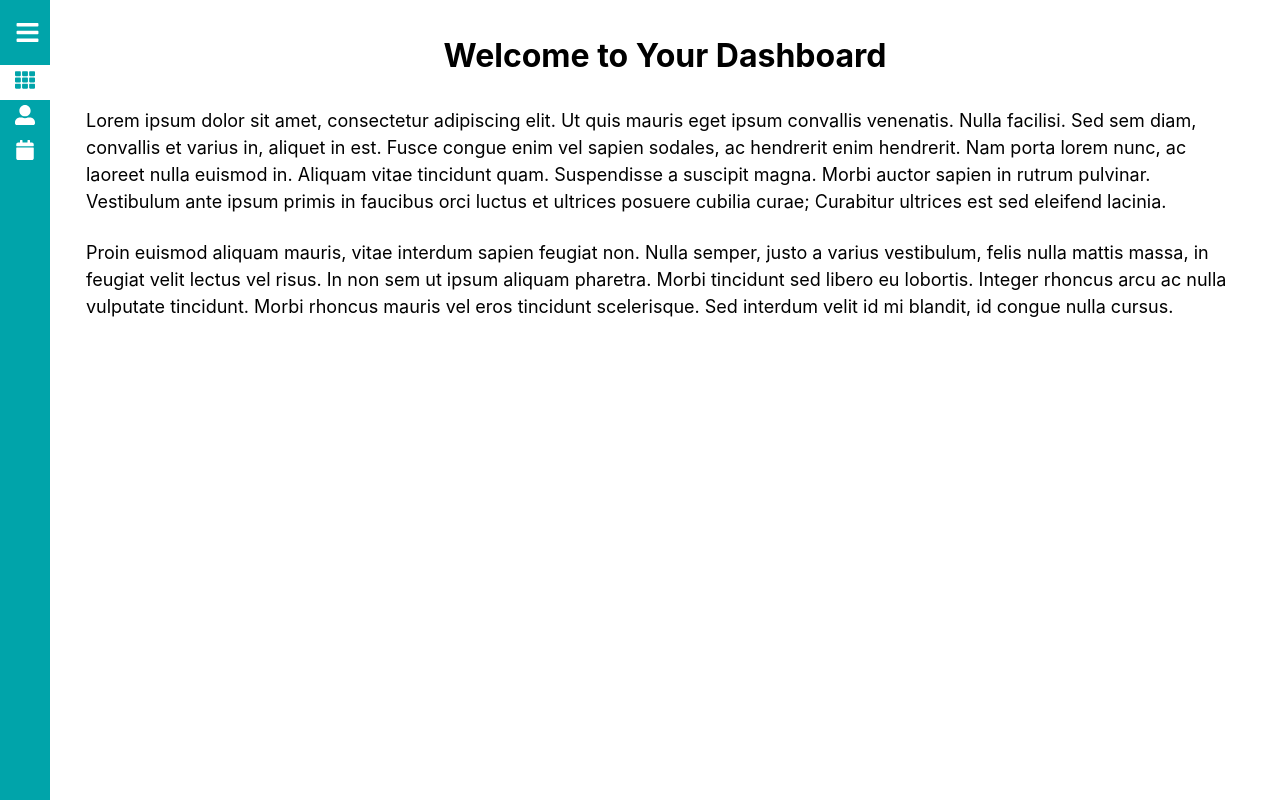
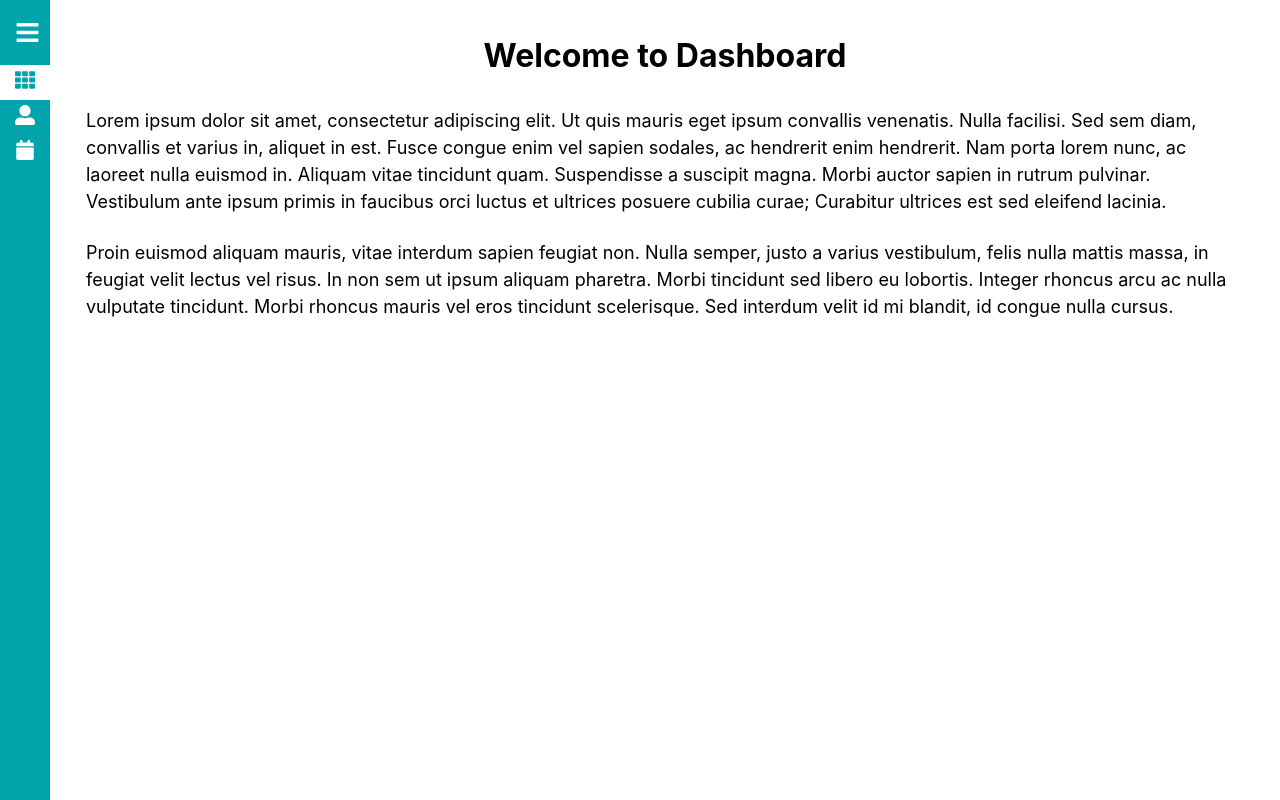
Before and after one commit to hangzenol/react-test, a React (Create React App) app: page / in a window 1280 px wide. Built offline with nearby package versions, Linux system fonts and the light colour scheme.

Commit message:
dashboard

```diff
--- a/src/pages/Dashboard.jsx
+++ b/src/pages/Dashboard.jsx
@@ -5,7 +5,7 @@ const Dashboard = () => {
   return (
     <div className="dashboard-content">
       <div className="dashboard-header">
-        <h1>Welcome to Your Dashboard</h1>
+        <h1>Welcome to Dashboard</h1>
       </div>
       <div className="dashboard-body">
         <p>Lorem ipsum dolor sit amet, consectetur adipiscing elit. Ut quis mauris eget ipsum convallis venenatis. Nulla facilisi. Sed sem diam, convallis et varius in, aliquet in est. Fusce congue enim vel sapien sodales, ac hendrerit enim hendrerit. Nam porta lorem nunc, ac laoreet nulla euismod in. Aliquam vitae tincidunt quam. Suspendisse a suscipit magna. Morbi auctor sapien in rutrum pulvinar. Vestibulum ante ipsum primis in faucibus orci luctus et ultrices posuere cubilia curae; Curabitur ultrices est sed eleifend lacinia.</p>
```
